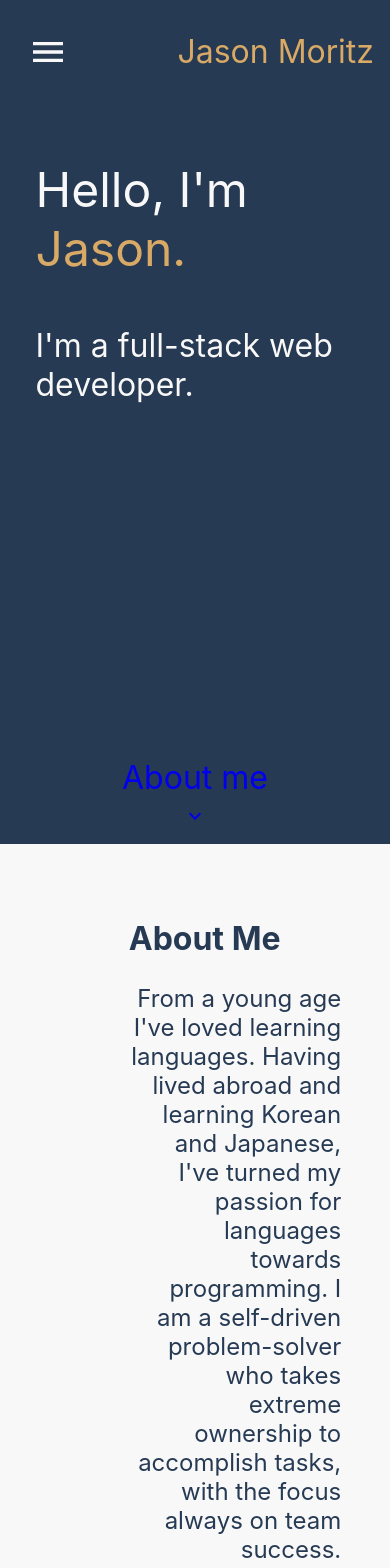
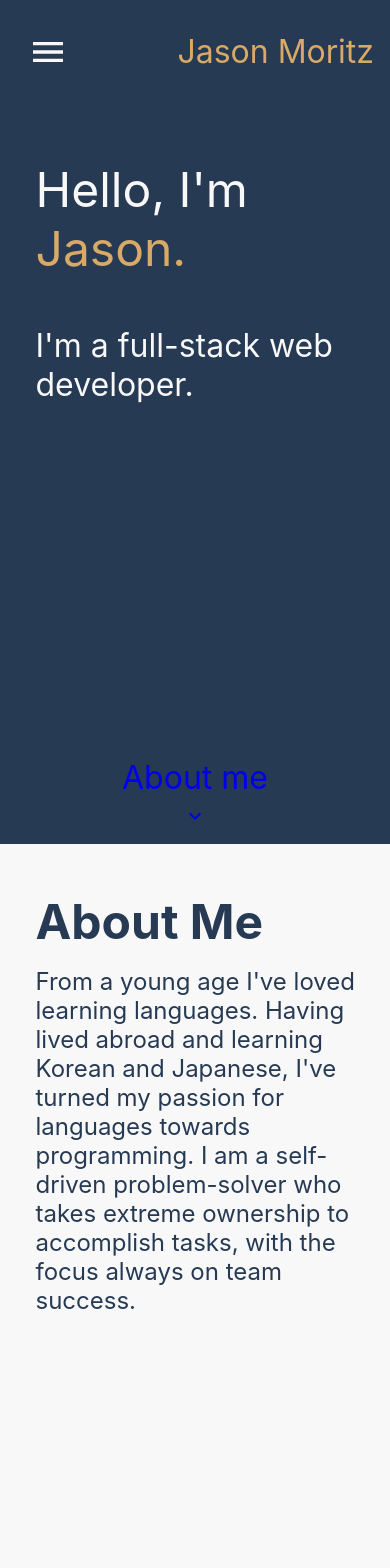
Before and after one commit to jason-moritz/portfolio, a React (Create React App) app in the folder client/: page / in a window 390 px wide. Shown: the top 1568 px of the page. Built offline with nearby package versions, Linux system fonts and the light colour scheme.

Commit message:
Fixed mobile nav local links.

```diff
--- a/client/src/components/header/Header.jsx
+++ b/client/src/components/header/Header.jsx
@@ -1,5 +1,5 @@
 import { useState } from 'react'
-import { NavHashLink } from 'react-router-hash-link'
+import { NavHashLink, HashLink } from 'react-router-hash-link'
 import HideOnScroll from '../HideOnScroll'
 import MenuIcon from '@mui/icons-material/Menu'
 import CloseIcon from '@mui/icons-material/Close'
@@ -17,6 +17,37 @@ export default function Header() {
     setToggle(null)
   }
 
+  const home = (
+    <>
+      <NavHashLink className='nav-link' smooth to='#home'>
+        Home
+      </NavHashLink>
+    </>
+  )
+
+  const about = (
+    <>
+      <NavHashLink className='mobile-nav-link' smooth to='#about'>
+        About
+      </NavHashLink>
+    </>
+  )
+
+  const projects = (
+    <>
+      <NavHashLink className='mobile-nav-link' smooth to='#project1'>
+        Projects
+      </NavHashLink>
+    </>
+  )
+
+  const contact = (
+    <>
+      <NavHashLink className='mobile-nav-link' smooth to='#contact'>
+        Contact
+      </NavHashLink>
+    </>
+  )
   return (
     <>
       <HideOnScroll>
@@ -47,26 +78,26 @@ export default function Header() {
               },
             }}
           >
-            <MenuItem key='link-home'>
-              <NavHashLink className='mobile-nav-link' smooth to='#home'>
+            <NavHashLink className='mobile-nav-link' smooth to='#home'>
+              <MenuItem key='nav-link-home' onClick={handleClose}>
                 Home
-              </NavHashLink>
-            </MenuItem>
-            <MenuItem key='link-about'>
-              <NavHashLink className='mobile-nav-link' smooth to='#about'>
+              </MenuItem>
+            </NavHashLink>
+            <NavHashLink className='mobile-nav-link' smooth to='#about'>
+              <MenuItem key='nav-link-about' onClick={handleClose}>
                 About
-              </NavHashLink>
-            </MenuItem>
-            <MenuItem key='link-project'>
-              <NavHashLink className='mobile-nav-link' smooth to='#project1'>
+              </MenuItem>
+            </NavHashLink>
+            <NavHashLink className='mobile-nav-link' smooth to='#project1'>
+              <MenuItem key='nav-link-project' onClick={handleClose}>
                 Projects
-              </NavHashLink>
-            </MenuItem>
-            <MenuItem key='link-contact'>
-              <NavHashLink className='mobile-nav-link' smooth to='#contact'>
+              </MenuItem>
+            </NavHashLink>
+            <NavHashLink className='mobile-nav-link' smooth to='#contact'>
+              <MenuItem key='nav-link-contact' onClick={handleClose}>
                 Contact
-              </NavHashLink>
-            </MenuItem>
+              </MenuItem>
+            </NavHashLink>
           </Menu>
           <div className='mobile-logo'>Jason Moritz</div>
         </nav>
--- a/client/src/screens/about/About.css
+++ b/client/src/screens/about/About.css
@@ -8,14 +8,15 @@
 }
 
 .about-content-container {
-  padding-top: 3rem;
-  padding-left: 5rem;
-  text-align: right;
-  width: 75%;
+  padding: 3rem 0 0 1rem;
+  text-align: left;
+  width: 90%;
 }
 
-.screen-title {
-  font-size: 2rem;
+.about-title {
+  font-size: 3rem;
+  font-weight: bold;
+  padding-bottom: 1rem;
 }
 
 .about-content {
--- a/client/src/screens/about/About.jsx
+++ b/client/src/screens/about/About.jsx
@@ -6,7 +6,7 @@ export default function About() {
   return (
     <section id='about' className='about'>
       <div className='about-content-container'>
-        <h1 className='screen-title'>About Me</h1>
+        <div className='about-title'>About Me</div>
         <div className='about-content'>
           From a young age I've loved learning languages. Having lived abroad
           and learning Korean and Japanese, I've turned my passion for languages
```
Also changed, not shown: client/src/components/header/MobileNav.jsx (added).
